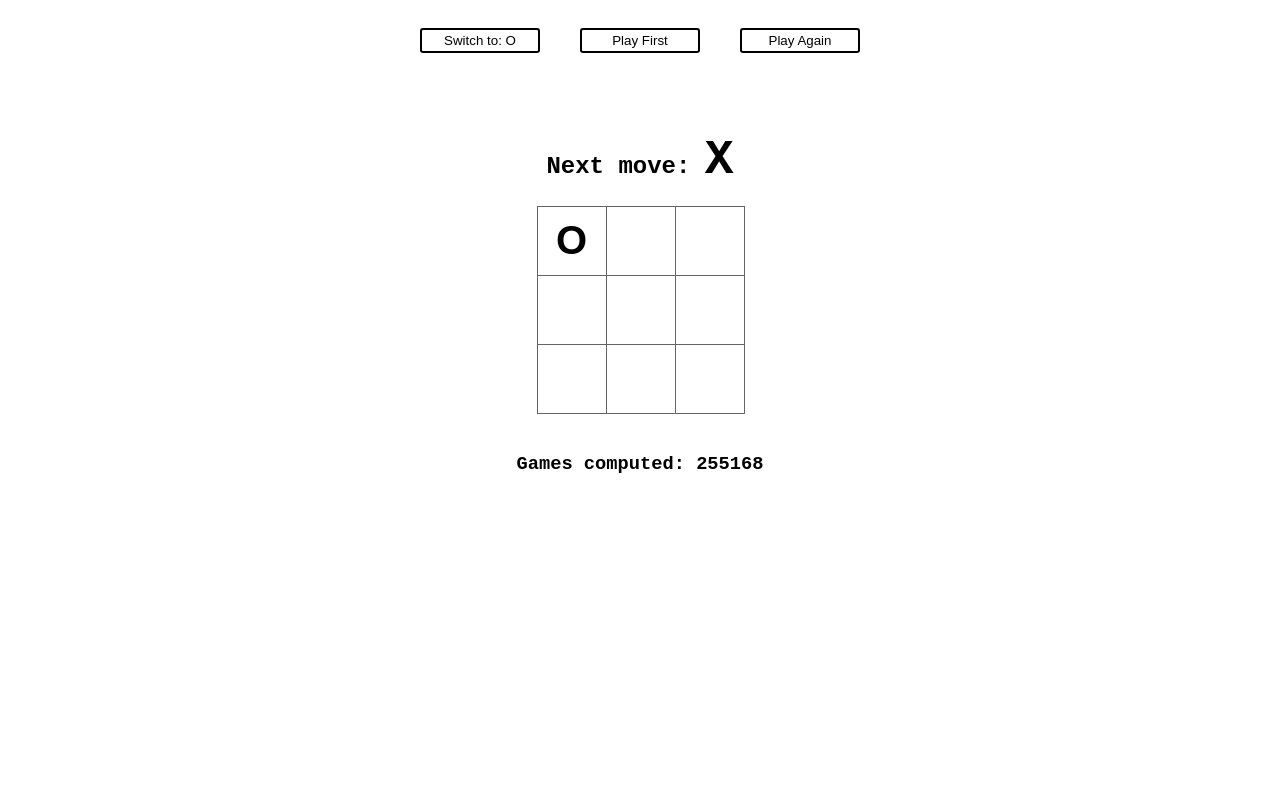
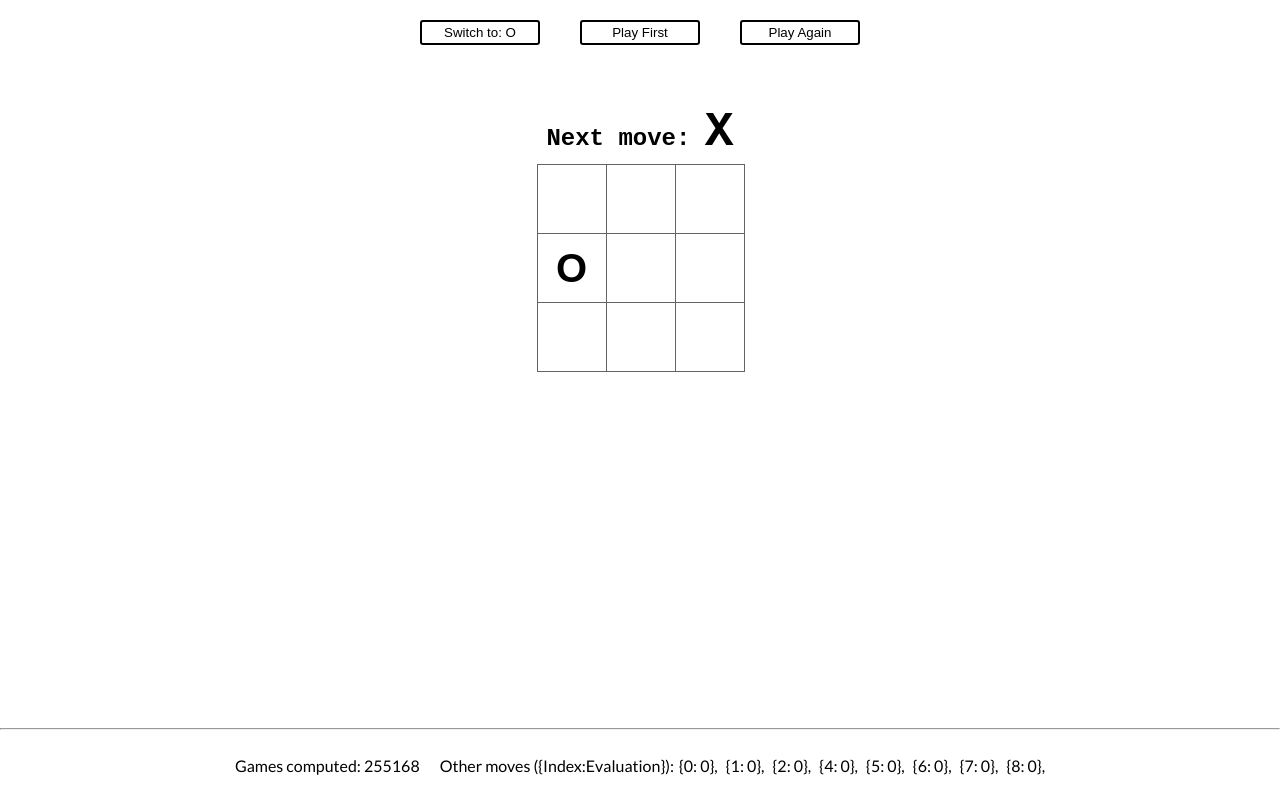
Before and after one commit to diderikk/Unbeatable-TicTacToe, a React app: page / in a window 1280 px wide. Built offline with nearby package versions, Linux system fonts and the light colour scheme.

Commit message:
Add footer, icon. Moved 'games computed' and moves array into the footer tag. Changed the minimax function to return a random index from equally good moves array, to make the game less predictive and more dynamic.

```diff
--- a/public/index.html
+++ b/public/index.html
@@ -2,14 +2,16 @@
 <html lang="en">
   <head>
     <meta charset="utf-8" />
-    <link rel="icon" href="%PUBLIC_URL%/favicon.ico" />
+    <link rel="icon" href="tic-tac-toe.png" />
+    <link rel="preconnect" href="https://fonts.gstatic.com">
+    <link href="https://fonts.googleapis.com/css2?family=Lato&display=swap" rel="stylesheet">
     <meta name="viewport" content="width=device-width, initial-scale=1" />
     <meta name="theme-color" content="#000000" />
     <meta
       name="description"
       content="Tic Tac Toe application"
     />
-    <link rel="apple-touch-icon" href="%PUBLIC_URL%/logo192.png" />
+
     <!--
       manifest.json provides metadata used when your web app is installed on a
       user's mobile device or desktop. See https://developers.google.com/web/fundamentals/web-app-manifest/
--- a/public/robots.txt
+++ /dev/null
@@ -1,3 +0,0 @@
-# https://www.robotstxt.org/robotstxt.html
-User-agent: *
-Disallow:
--- a/src/index.css
+++ b/src/index.css
@@ -1,5 +1,6 @@
 body{
     font-family: 'Courier New', Courier, monospace;
+    margin: 0;
 }
 
 button{
@@ -9,6 +10,18 @@ button{
 h1, h2{
     display: inline;
 }
+
+hr {
+    margin-bottom: 0;
+}
+
+footer{
+    position: absolute;
+    bottom: 20px;
+    width: 100%;
+    height: 60px;
+}
+
 
 .container{
     display: flex;
@@ -30,6 +43,7 @@ h1, h2{
     padding: 0;
 }
 
+
 .square:focus{
     outline: none;
 }
@@ -46,8 +60,18 @@ h1, h2{
     align-items: center;
 }
 
+.footerContainer{
+    padding: 0 20px 0 20px;
+    font-weight: 400;
+    font-size: 16px;
+    font-family: 'Lato', sans-serif;
+    display: flex;
+    justify-content: center;
+    align-items: center;
+}
+
 .gc{
-    margin-top: 20px;
+    margin-top: 10px;
 }
 
 .selectPlay{
@@ -64,3 +88,25 @@ h1, h2{
     border-radius: 3px;
     cursor: pointer;
 }
+
+.status{
+    height: 60px;
+}
+
+.moveList {
+    margin-top: 10px;
+    align-self: center;
+
+    display: flex;
+    margin-left: 20px;
+}
+
+.moveList li{
+    display: inline;
+    margin-left: 5px;
+}
+
+.moveList ul{
+    list-style: none;
+    padding-left: 0;
+}
--- a/src/index.js
+++ b/src/index.js
@@ -3,11 +3,24 @@ import ReactDOM from 'react-dom';
 import './index.css';
 const minimax = require('./minimax');
 
-const countObj = {
-    count: 0
+const dataObj = {
+    count: 0,
+    bestMoves: []
 };
 
-let playFirst = false;
+const MoveList = (props) => {
+    return (
+        <div className="moveList">
+                                <p>Other moves {'({Index:Evaluation})'}: </p>
+                                <ul>
+                                    {dataObj.bestMoves.map(obj =>
+                                    <li key={obj.index}>
+                                        {`{${obj.index}: ${obj.evaluation}}, `}
+                                    </li>)}
+                                </ul>
+                            </div>
+    )
+}
 
 
 const Square = (props) => {
@@ -53,7 +66,7 @@ class Board extends React.Component{
             player: (this.state.player === 'X')?'O':'X',
             board: Array(9).fill(null)
         });
-        countObj.count = 0;
+        dataObj.count = 0;
     }
 
     handlePlayButton(){
@@ -61,27 +74,27 @@ class Board extends React.Component{
             playFirst: !this.state.playFirst,
             board: Array(9).fill(null)
         });
-        countObj.count = 0;
+        dataObj.count = 0;
     }
 
     handlePlayAgainButton(){
         this.setState({
             board: Array(9).fill(null)
         });
-        countObj.count = 0;
+        dataObj.count = 0;
     }
 
     minmaxHandle(i){
-        countObj.count = 0;
+        dataObj.count = 0;
         let temp = this.state.board.slice();
         if(minimax.findWinner(temp) || temp[i]){
             return;
         }
         temp[i] = this.state.player;
-        let index = minimax.minimax(temp,0,true,countObj,this.state.player);
-        if(minimax.emptySpaces(temp) != 0){
+        let index = minimax.minimax(temp,0,true,dataObj,this.state.player);
+        if(minimax.emptySpaces(temp) !== 0){
             temp[index] = (this.state.player === 'X')?'O':'X';
-            console.log(countObj);
+            console.log(dataObj.bestMoves);
         }
         this.setState({
             board: temp
@@ -96,19 +109,17 @@ class Board extends React.Component{
         )
     }
 
-//TODO add footer with games computed, equally good moves (with value?). Alpha-beta pruning, posistion-json
-//TODO fix stalemate jump, remove public foler
     render() {
         let winner = minimax.findWinner(this.state.board);
         let status = <h2>Next move: <h1>{(this.state.player === 'X')?"X":"O"}</h1></h2>;
         if(winner) status = <h2>Winner: <h1>{winner}</h1></h2>;
         else if(minimax.emptySpaces(this.state.board) === 0) status = <h1>Stalemate</h1>;
 
-        let gamesCalculated = <h3>Games computed: {countObj.count}</h3>
+        let gamesCalculated = <p>Games computed: {dataObj.count}</p>
 
         if(!this.state.playFirst && minimax.emptySpaces(this.state.board) === 9){
             let temp = this.state.board.slice();
-            let index = minimax.minimax(temp,0,true,countObj,this.state.player);
+            let index = minimax.minimax(temp,0,true,dataObj,this.state.player);
             temp[index] = (this.state.player === 'X')?'O':'X';
             this.setState({
                 board: temp
@@ -125,7 +136,7 @@ class Board extends React.Component{
                     buttonPlayAgainHandle={() => this.handlePlayAgainButton()}
                     />
                 <div className="board">
-                    {status}
+                    <div className="status">{status}</div>
                     <div className="row">
                         {this.renderSquare(0)}
                         {this.renderSquare(1)}
@@ -141,7 +152,13 @@ class Board extends React.Component{
                         {this.renderSquare(7)}
                         {this.renderSquare(8)}
                     </div>
-                    <div className="gc">{gamesCalculated}</div>
+                    <footer>
+                        <hr />
+                        <div className="footerContainer">
+                            <div className="gc">{gamesCalculated}</div>
+                            <MoveList />
+                        </div>
+                    </footer>
                 </div>
             </div>
         )
--- a/src/minimax.js
+++ b/src/minimax.js
@@ -1,4 +1,4 @@
-export {findWinner, emptySpaces, minimax as minimax}
+export {findWinner, emptySpaces, minimax}
 
 function findWinner(board){
     //Rows and columns
@@ -22,13 +22,14 @@ function emptySpaces(board){
     return count;
 }
 
-function minimax(board, depth, isMaximizer, count, player){
+function minimax(board, depth, isMaximizer, dataObj, player){
     let bestIndex = null;
     let winner = findWinner(board);
     let emptySpacesVar = emptySpaces(board);
 
     if(emptySpacesVar === 0 || winner){
-        count.count++;
+        dataObj.count++;
+
         if(winner === player){
             return -10 + depth;
         }
@@ -47,13 +48,30 @@ function minimax(board, depth, isMaximizer, count, player){
             if(board[i]) continue;
             let temp = board.slice();
             temp[i] = (player === 'X')?'O':'X';
-            let evaluation = minimax(temp, depth+1, false, count, player);
+            let evaluation = minimax(temp, depth+1, false, dataObj, player);
+            if(evaluation === maxEval && depth === 0){
+                dataObj.bestMoves.push({
+                    index: i,
+                    evaluation: evaluation
+                });
+            }
             if(evaluation > maxEval){
                 maxEval = evaluation;
                 bestIndex = i;
+                if(depth === 0){
+                    dataObj.bestMoves = [];
+                    dataObj.bestMoves.push({
+                        index: i,
+                        evaluation: evaluation
+                    });
+                }
             }
         }
-        if(depth === 0) return bestIndex;
+        if(depth === 0) {
+            let randomInt = Math.floor(Math.random() * dataObj.bestMoves.length);
+            let indexObj = dataObj.bestMoves.splice(randomInt,1);
+            return indexObj[0].index;
+        };
         return maxEval;
     }
     else{
@@ -62,7 +80,7 @@ function minimax(board, depth, isMaximizer, count, player){
             if(board[i]) continue;
             let temp = board.slice();
             temp[i] = (player === 'X')?'X':'O';
-            let evaluation = minimax(temp, depth+1, true, count, player);
+            let evaluation = minimax(temp, depth+1, true, dataObj, player);
             if(evaluation < minEval){
                 minEval = evaluation;
                 bestIndex = i;
@@ -71,5 +89,4 @@ function minimax(board, depth, isMaximizer, count, player){
         if(depth === 0) return bestIndex;
         return minEval;
     }
-    return bestIndex;
 }
```
Also changed, not shown: TODO.md (added, +12 -0 lines), README.md, public/logo192.png (deleted), public/logo512.png (deleted), public/manifest.json, public/tic-tac-toe.png (added), 1 other file.
